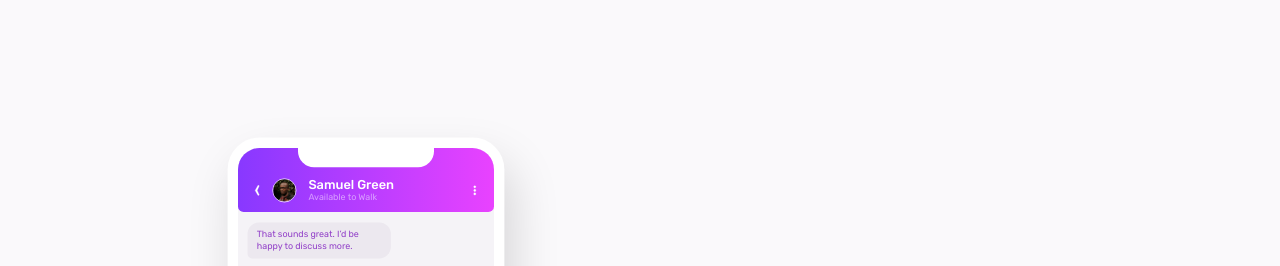
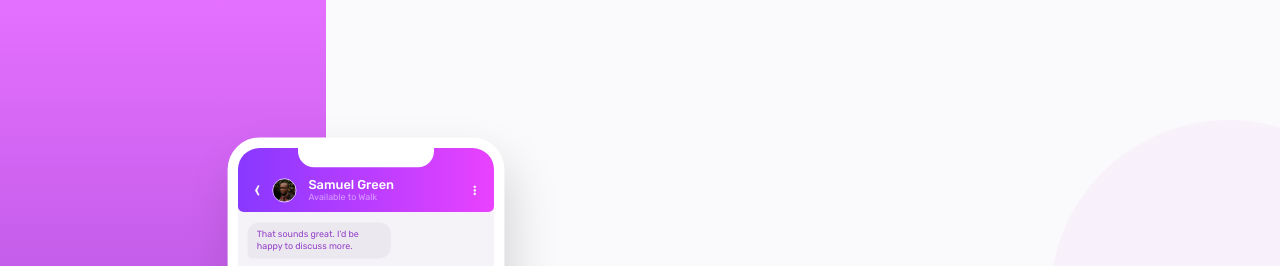
Before and after one commit to Eeshma123/Projects, a plain HTML site: page index.html in a window 1280 px wide. Shown: the top 266 px of the page. Drawn offline with Linux system fonts and the light colour scheme.

Commit message:
add background

```diff
--- a/styles.css
+++ b/styles.css
@@ -238,6 +238,31 @@ h1 {
   color: #3e2753;
 }
 
+
+/* BACKGROUND */
+
+body::after,body::before {
+	position: fixed;
+	content: "";
+	width: 28vw;
+	height: 85vh;
+	background:linear-gradient(to bottom,#e570ff ,#9241c8);
+	border-radius: 0 0 100vmax 100vmax;
+	left: -2rem;
+	top: 0;
+}
+
+body::after {
+	opacity: 0.05;
+	border-radius:100vmax 100vmax 0 0;
+	right: -8rem;
+	left: initial;
+	top: initial;
+	bottom: 0;
+}
+
+/* ---------- */
+
 @media (max-width: 900px){
   body {
     background-image: url(images/bg-tablet.svg);
```
